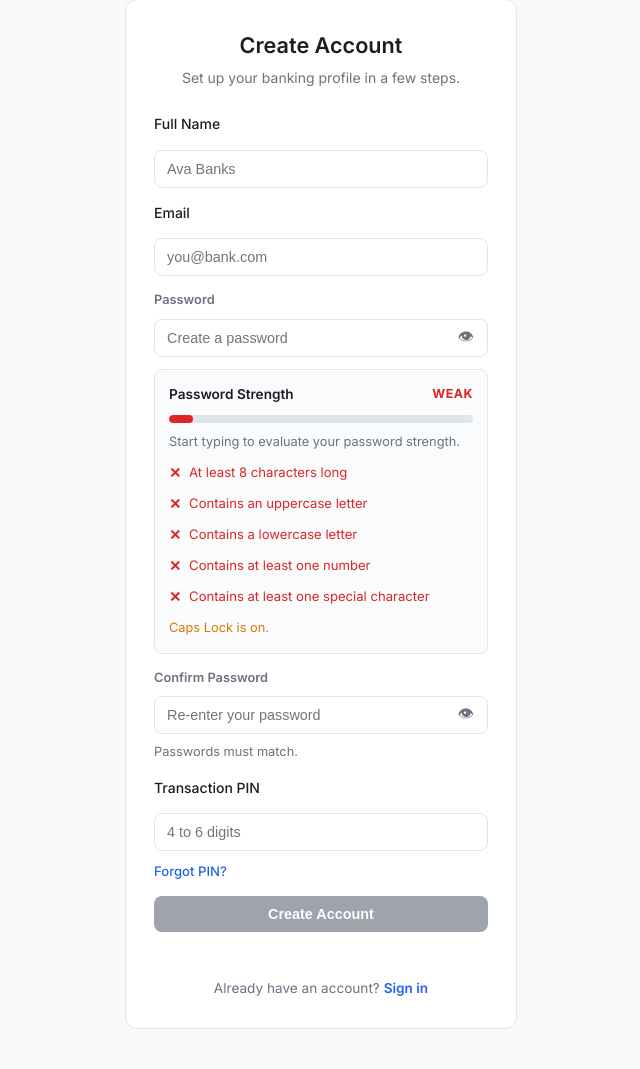
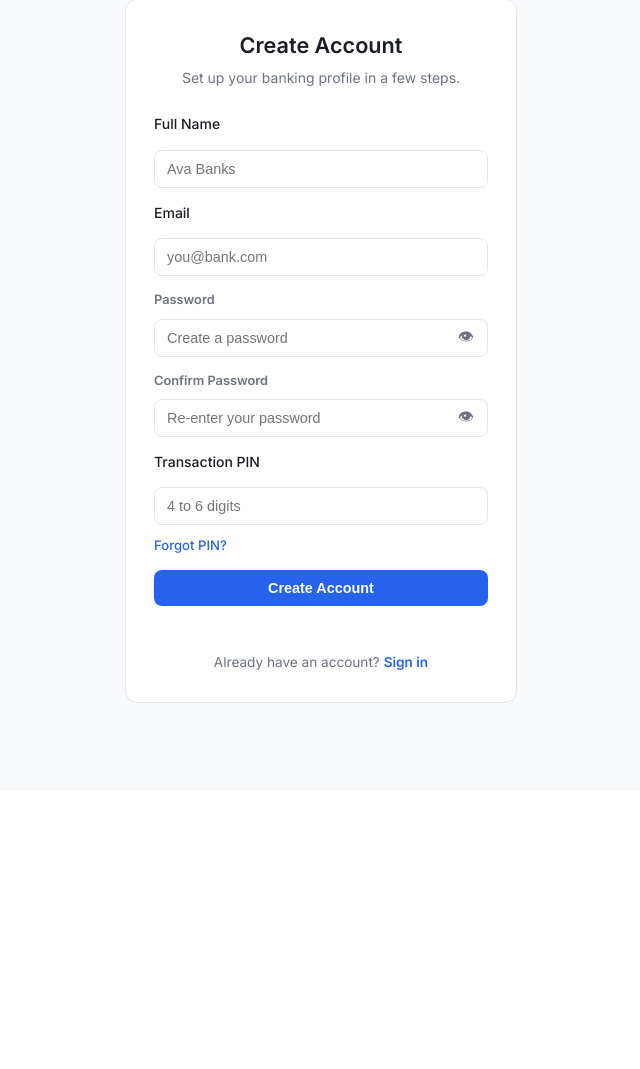
Before and after one commit to stevezone17-ops/Internship, a Flask app: page /signup in a window 1280 px wide. Shown: the part 208-1277 px from the top of the page, without its empty margins (319-959 px from the left). After the commit the page ends 911 px from the top, so only its background shows below. Run offline with Flask 3, Linux system fonts and the light colour scheme.

Commit message:
Restore minimal signup page

```diff
--- a/static/css/styles.css
+++ b/static/css/styles.css
@@ -736,124 +736,6 @@
     color: var(--text-primary);
 }
 
-.password-strength-card {
-    margin-top: 4px;
-    padding: 14px;
-    border: 1px solid var(--border-color);
-    border-radius: var(--radius);
-    background: rgba(248, 250, 252, 0.8);
-    display: grid;
-    gap: 10px;
-    box-shadow: inset 0 1px 0 rgba(255, 255, 255, 0.4);
-    transition: border-color 0.2s ease, box-shadow 0.2s ease;
-}
-
-.dark-mode .password-strength-card {
-    background: rgba(15, 23, 42, 0.7);
-    box-shadow: inset 0 1px 0 rgba(148, 163, 184, 0.08);
-}
-
-.strength-header {
-    display: flex;
-    align-items: center;
-    justify-content: space-between;
-    gap: 8px;
-}
-
-.strength-title {
-    font-size: 0.85rem;
-    font-weight: 600;
-    color: var(--text-primary);
-}
-
-.strength-badge {
-    font-size: 0.78rem;
-    font-weight: 700;
-    letter-spacing: 0.04em;
-    text-transform: uppercase;
-    color: var(--danger);
-    transition: color 0.2s ease;
-}
-
-.strength-meter {
-    height: 8px;
-    border-radius: 999px;
-    background: rgba(148, 163, 184, 0.25);
-    overflow: hidden;
-}
-
-.strength-meter-bar {
-    width: 0%;
-    height: 100%;
-    border-radius: inherit;
-    background: var(--danger);
-    transition: width 0.25s ease, background-color 0.25s ease;
-}
-
-.strength-tooltip {
-    font-size: 0.8rem;
-    color: var(--muted);
-    line-height: 1.4;
-}
-
-.password-requirements {
-    list-style: none;
-    display: grid;
-    gap: 8px;
-}
-
-.requirement-item {
-    display: flex;
-    align-items: center;
-    gap: 8px;
-    font-size: 0.82rem;
-    color: var(--muted);
-    transition: color 0.2s ease;
-}
-
-.requirement-item.pass {
-    color: var(--success);
-}
-
-.requirement-item.fail {
-    color: var(--danger);
-}
-
-.requirement-icon {
-    font-size: 0.9rem;
-    font-weight: 700;
-}
-
-.requirement-item.pass .requirement-icon {
-    color: var(--success);
-}
-
-.requirement-item.fail .requirement-icon {
-    color: var(--danger);
-}
-
-.password-match-status {
-    font-size: 0.8rem;
-    color: var(--muted);
-    min-height: 1.1rem;
-}
-
-.password-match-status.is-match {
-    color: var(--success);
-}
-
-.password-match-status.is-mismatch {
-    color: var(--danger);
-}
-
-.caps-lock-warning {
-    font-size: 0.8rem;
-    color: var(--warning);
-    display: flex;
-    align-items: center;
-    gap: 6px;
-}
-
 .auth-message {
     min-height: 1.25rem;
     margin-top: 10px;
@@ -879,10 +761,6 @@
 
     .auth-card {
         padding: 22px;
-    }
-
-    .password-strength-card {
-        padding: 12px;
     }
 }
 
--- a/static/js/main.js
+++ b/static/js/main.js
@@ -215,107 +215,14 @@
 
     const passwordInput = form.querySelector("#signup-password");
     const confirmPasswordInput = form.querySelector("#signup-confirm-password");
-    const submitButton = form.querySelector("button[type='submit']");
-    const strengthBar = document.getElementById("password-strength-bar");
-    const strengthLabel = document.getElementById("password-strength-label");
-    const tooltip = document.getElementById("password-tooltip");
-    const capsLockWarning = document.getElementById("caps-lock-warning");
-    const matchStatus = document.getElementById("password-match-status");
-    const requirementItems = Array.from(form.querySelectorAll(".requirement-item"));
+    const pinInput = form.querySelector("#signup-pin");
     const passwordToggles = Array.from(form.querySelectorAll(".password-toggle"));
 
-    const updatePasswordUI = () => {
-        const value = passwordInput ? passwordInput.value : "";
-        const checks = {
-            length: value.length >= 8,
-            upper: /[A-Z]/.test(value),
-            lower: /[a-z]/.test(value),
-            number: /\d/.test(value),
-            special: /[!@#$%^&*]/.test(value),
-        };
-        const passedCount = Object.values(checks).filter(Boolean).length;
-        const variety = [checks.upper, checks.lower, checks.number, checks.special].filter(Boolean).length;
-        let score = passedCount * 20;
-        if (value.length >= 12) score += 8;
-        if (value.length >= 16) score += 8;
-        if (variety >= 3) score += 4;
-        score = Math.min(score, 100);
-
-        let level = "Weak";
-        let barColor = "var(--danger)";
-        if (passedCount >= 5) {
-            level = "Strong";
-            barColor = "var(--success)";
-        } else if (passedCount === 4) {
-            level = "Good";
-            barColor = "#ca8a04";
-        } else if (passedCount === 3) {
-            level = "Medium";
-            barColor = "var(--warning)";
-        }
-
-        if (strengthBar) {
-            strengthBar.style.width = `${Math.max(score, passedCount === 0 ? 8 : 12)}%`;
-            strengthBar.style.backgroundColor = barColor;
-        }
-        if (strengthLabel) {
-            strengthLabel.textContent = level;
-            strengthLabel.style.color = barColor;
-        }
-
-        requirementItems.forEach((item) => {
-            const key = item.dataset.requirement;
-            const passed = Boolean(checks[key]);
-            item.classList.toggle("pass", passed);
-            item.classList.toggle("fail", !passed);
-            const icon = item.querySelector(".requirement-icon");
-            if (icon) {
-                icon.textContent = passed ? "✓" : "✕";
-            }
-        });
-
-        const charPool = (checks.upper ? 26 : 0) + (checks.lower ? 26 : 0) + (checks.number ? 10 : 0) + (checks.special ? 32 : 0);
-        const entropy = charPool > 0 ? Math.round(Math.log2(Math.pow(charPool, Math.max(value.length, 1)))) : 0;
-        let explanation = "Start typing to evaluate your password strength.";
-        if (value) {
-            if (passedCount < 3) {
-                explanation = `Estimated entropy is ${entropy} bits. Add more variety and length to make it harder to guess.`;
-            } else if (passedCount < 5) {
-                explanation = `Estimated entropy is ${entropy} bits. You are close—finish the remaining requirements.`;
-            } else {
-                explanation = `Estimated entropy is ${entropy} bits. This password meets every requirement.`;
-            }
-        }
-        if (tooltip) {
-            tooltip.textContent = explanation;
-        }
-
-        const isStrong = passedCount === 5;
-        if (submitButton) {
-            submitButton.disabled = !isStrong;
-            submitButton.classList.toggle("is-disabled", !isStrong);
-        }
-    };
-
-    const updateMatchState = () => {
-        if (!matchStatus || !confirmPasswordInput || !passwordInput) return;
+    const passwordsMatch = () => {
+        if (!confirmPasswordInput || !passwordInput) return true;
         const passwordValue = passwordInput.value;
         const confirmValue = confirmPasswordInput.value;
-        if (!confirmValue) {
-            matchStatus.textContent = "Passwords must match.";
-            matchStatus.classList.remove("is-match", "is-mismatch");
-            return;
-        }
-        const isMatch = confirmValue === passwordValue;
-        matchStatus.textContent = isMatch ? "Passwords match." : "Passwords do not match.";
-        matchStatus.classList.toggle("is-match", isMatch);
-        matchStatus.classList.toggle("is-mismatch", !isMatch);
-    };
-
-    const handleCapsLock = (event) => {
-        if (capsLockWarning) {
-            capsLockWarning.hidden = !event.getModifierState("CapsLock");
-        }
+        return confirmValue === passwordValue;
     };
 
     passwordToggles.forEach((toggle) => {
@@ -333,59 +240,47 @@
         });
     });
 
-    if (passwordInput) {
-        passwordInput.addEventListener("input", () => {
-            updatePasswordUI();
-            updateMatchState();
-        });
-        passwordInput.addEventListener("keyup", handleCapsLock);
-        passwordInput.addEventListener("keydown", handleCapsLock);
-    }
-
-    if (confirmPasswordInput) {
-        confirmPasswordInput.addEventListener("input", updateMatchState);
-        confirmPasswordInput.addEventListener("keyup", handleCapsLock);
-        confirmPasswordInput.addEventListener("keydown", handleCapsLock);
-    }
-
-    updatePasswordUI();
-    updateMatchState();
-
     form.addEventListener("submit", async (event) => {
         event.preventDefault();
         setMessage(message, "");
 
+        const nameValue = form.name.value.trim();
+        const emailValue = form.email.value.trim();
+        const passwordValue = passwordInput ? passwordInput.value : "";
+        const confirmValue = confirmPasswordInput ? confirmPasswordInput.value : "";
+        const pinValue = pinInput ? pinInput.value.trim() : "";
+        const csrfToken = document.querySelector('input[name="_csrf_token"]')?.value || "";
+
         const payload = {
-            name: form.name.value.trim(),
-            email: form.email.value.trim(),
-            password: form.password.value,
+            name: nameValue,
+            email: emailValue,
+            password: passwordValue,
+            confirm_password: confirmValue,
+            pin: pinValue,
+            _csrf_token: csrfToken,
         };
 
-        const confirmInput = form.querySelector("[name='confirm_password']");
-        if (passwordInput && !passwordInput.value) {
+        if (!pinValue) {
+            setMessage(message, "Transaction PIN is required.", "error");
+            pinInput?.focus();
+            return;
+        }
+
+        if (!/^\d+$/.test(pinValue) || pinValue.length < 4 || pinValue.length > 6) {
+            setMessage(message, "PIN must be 4 to 6 digits.", "error");
+            pinInput?.focus();
+            return;
+        }
+
+        if (!passwordValue) {
             setMessage(message, "Please create a password before registering.", "error");
-            passwordInput.focus();
-            return;
-        }
-
-        if (!submitButton || !submitButton.disabled) {
-            const isStrong = passwordInput ? Object.values({
-                length: passwordInput.value.length >= 8,
-                upper: /[A-Z]/.test(passwordInput.value),
-                lower: /[a-z]/.test(passwordInput.value),
-                number: /\d/.test(passwordInput.value),
-                special: /[!@#$%^&*]/.test(passwordInput.value),
-            }).filter(Boolean).length === 5 : false;
-            if (!isStrong) {
-                setMessage(message, "Please create a strong password that meets all requirements.", "error");
-                passwordInput.focus();
-                return;
-            }
-        }
-
-        if (confirmInput && confirmInput.value !== form.password.value) {
+            passwordInput?.focus();
+            return;
+        }
+
+        if (!passwordsMatch()) {
             setMessage(message, "Passwords do not match.", "error");
-            confirmPasswordInput.focus();
+            confirmPasswordInput?.focus();
             return;
         }
 
--- a/templates/signup.html
+++ b/templates/signup.html
@@ -42,7 +42,6 @@
             required
             autocomplete="new-password"
             aria-required="true"
-            aria-describedby="password-strength"
           />
           <button
             type="button"
@@ -53,55 +52,6 @@
           >
             <span class="password-toggle-icon" aria-hidden="true">👁</span>
           </button>
-        </div>
-
-        <div
-          class="password-strength-card"
-          id="password-strength"
-          aria-live="polite"
-        >
-          <div class="strength-header">
-            <span class="strength-title">Password Strength</span>
-            <span class="strength-badge" id="password-strength-label"
-              >Weak</span
-            >
-          </div>
-          <div class="strength-meter" aria-hidden="true">
-            <div class="strength-meter-bar" id="password-strength-bar"></div>
-          </div>
-          <div class="strength-tooltip" id="password-tooltip">
-            Start typing to evaluate your password strength.
-          </div>
-          <ul class="password-requirements">
-            <li class="requirement-item" data-requirement="length">
-              <span class="requirement-icon" aria-hidden="true">✕</span>
-              <span>At least 8 characters long</span>
-            </li>
-            <li class="requirement-item" data-requirement="upper">
-              <span class="requirement-icon" aria-hidden="true">✕</span>
-              <span>Contains an uppercase letter</span>
-            </li>
-            <li class="requirement-item" data-requirement="lower">
-              <span class="requirement-icon" aria-hidden="true">✕</span>
-              <span>Contains a lowercase letter</span>
-            </li>
-            <li class="requirement-item" data-requirement="number">
-              <span class="requirement-icon" aria-hidden="true">✕</span>
-              <span>Contains at least one number</span>
-            </li>
-            <li class="requirement-item" data-requirement="special">
-              <span class="requirement-icon" aria-hidden="true">✕</span>
-              <span>Contains at least one special character</span>
-            </li>
-          </ul>
-          <div
-            class="caps-lock-warning"
-            id="caps-lock-warning"
-            role="alert"
-            hidden
-          >
-            Caps Lock is on.
-          </div>
         </div>
       </div>
 
@@ -114,7 +64,6 @@
             type="password"
             placeholder="Re-enter your password"
             autocomplete="new-password"
-            aria-describedby="password-match-status"
           />
           <button
             type="button"
@@ -125,13 +74,6 @@
           >
             <span class="password-toggle-icon" aria-hidden="true">👁</span>
           </button>
-        </div>
-        <div
-          class="password-match-status"
-          id="password-match-status"
-          aria-live="polite"
-        >
-          Passwords must match.
         </div>
       </div>
 
@@ -147,7 +89,7 @@
       />
       <a class="pin-help-link" href="/change-pin">Forgot PIN?</a>
 
-      <button id="signup-submit" class="auth-btn" type="submit" disabled>
+      <button id="signup-submit" class="auth-btn" type="submit">
         Create Account
       </button>
     </form>
```
